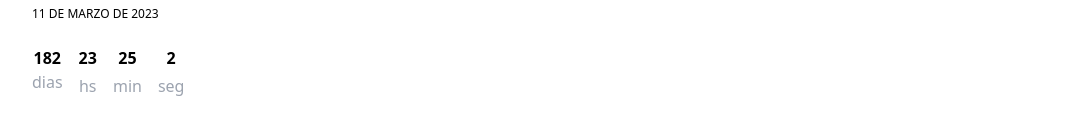
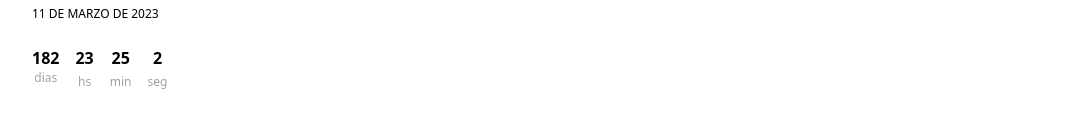
Before and after one commit to hmreumann/si-quiero, a plain HTML site: page index.html in a window 1280 px wide. Shown: the part 267-402 px from the top of the page, without its empty margins (104-1175 px from the left). Drawn offline with nearby package versions, Linux system fonts and the light colour scheme.

Commit message:
fix class

```diff
--- a/index.html
+++ b/index.html
@@ -43,19 +43,19 @@
                 <div class="space-x-4 flex text-center mt-2" x-show="days != null" x-cloak>
                     <div class="flex flex-col">
                         <span x-text="days" class="font-bold"></span>
-                        <span class="ẗext-xs text-gray-400">dias</span>
+                        <span class="text-xs text-gray-400">dias</span>
                     </div>
                     <div class="flex flex-col space-y-1">
                         <span x-text="hours" class="font-bold"></span>
-                        <span class="ẗext-xs text-gray-400">hs</span>
+                        <span class="text-xs text-gray-400">hs</span>
                     </div>
                     <div class="flex flex-col space-y-1">
                         <span x-text="minutes" class="font-bold"></span>
-                        <span class="ẗext-xs text-gray-400">min</span>
+                        <span class="text-xs text-gray-400">min</span>
                     </div>
                     <div class="flex flex-col space-y-1">
                         <span x-text="seconds" class="font-bold"></span>
-                        <span class="ẗext-xs text-gray-400">seg</span>
+                        <span class="text-xs text-gray-400">seg</span>
                     </div>
                 </div>
             </div>
```
